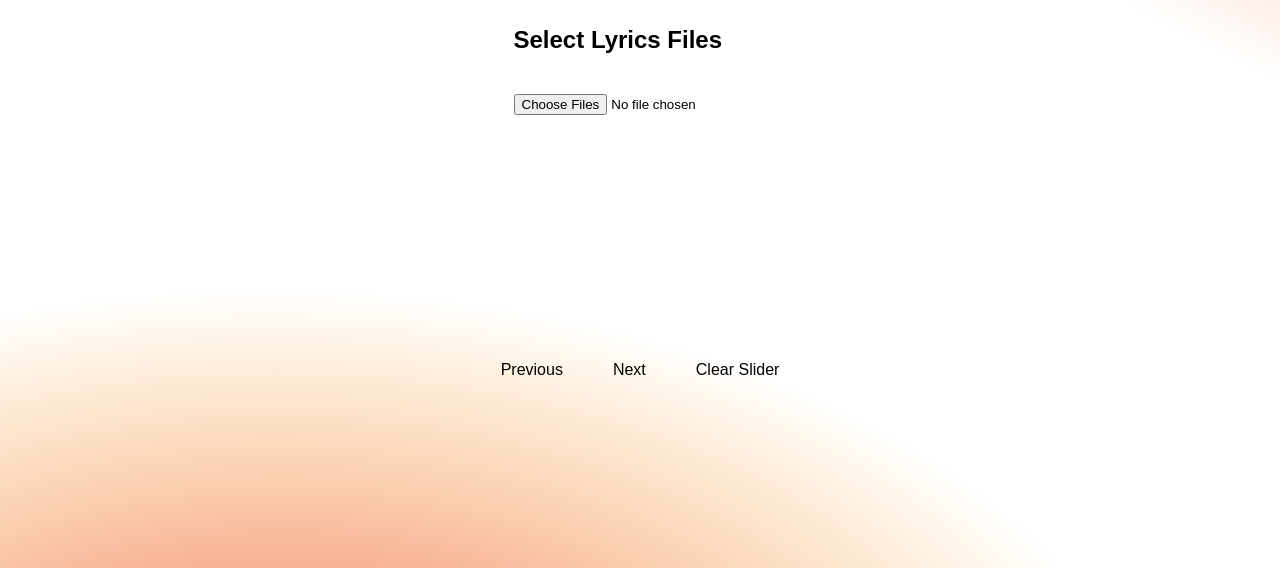
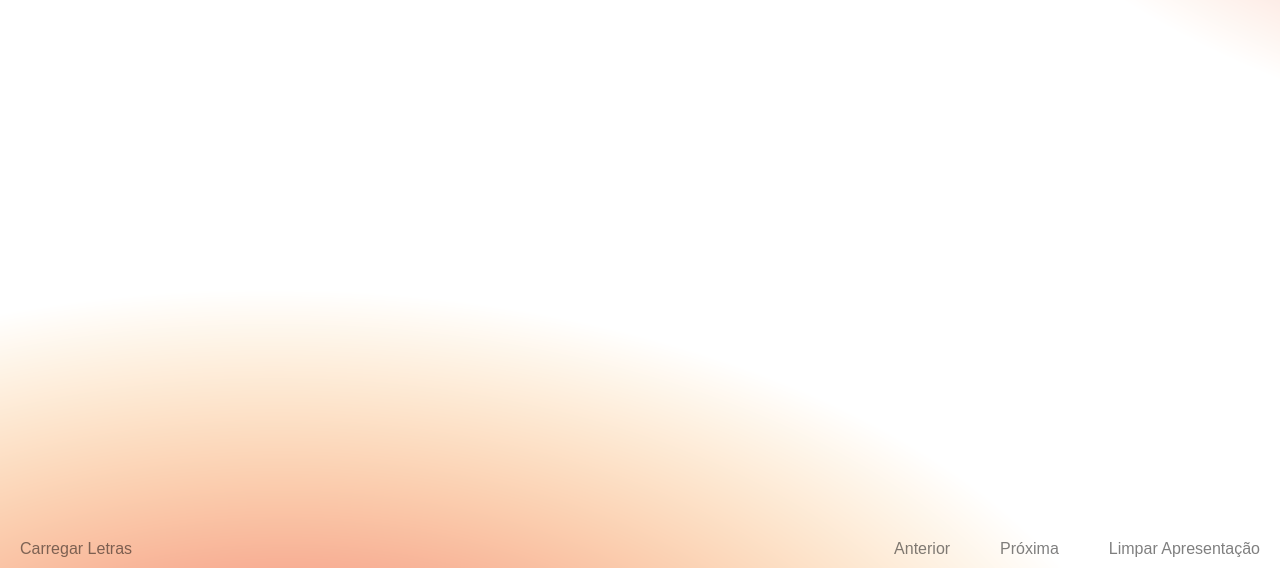
Before and after one commit to lucasbrelaz/lyrics-slider, a plain HTML site: page index.html in a window 1280 px wide. Shown: the part 232-800 px from the top of the page. Drawn offline with Linux system fonts and the light colour scheme.

Commit message:
style: novo layout controles no rodapé

```diff
--- a/index.html
+++ b/index.html
@@ -7,18 +7,17 @@
     <link rel="stylesheet" href="styles.css">
 </head>
 <body>
-    <h1>Music Lyrics Slider</h1>
     <div class="lyrics-list-container">
-        <h2>Select Lyrics Files</h2>
-        <input type="file" id="file-input" multiple>
-        <ul id="lyrics-list"></ul>
+        <button id="openLyrics">Carregar Letras</button>
+        <input type="file" id="inputLyrics" multiple>
+        <ul id="lyricsList"></ul>
     </div>
     <div class="slider-container">
         <div id="slider" class="slider"></div>
-        <div class="controls">
-            <button id="prev">Previous</button>
-            <button id="next">Next</button>
-            <button id="clear">Clear Slider</button>
+        <div class="slider-controls">
+            <button id="prev">Anterior</button>
+            <button id="next">Próxima</button>
+            <button id="clear">Limpar Apresentação</button>
         </div>
     </div>
     <script src="script.js"></script>
--- a/script.js
+++ b/script.js
@@ -1,14 +1,19 @@
 document.addEventListener('DOMContentLoaded', () => {
   const slider = document.getElementById('slider');
+  const openLyricsButton = document.getElementById('openLyrics');
   const prevButton = document.getElementById('prev');
   const nextButton = document.getElementById('next');
   const clearButton = document.getElementById('clear');
-  const fileInput = document.getElementById('file-input');
-  const lyricsList = document.getElementById('lyrics-list');
+  const fileInput = document.getElementById('inputLyrics');
+  const lyricsList = document.getElementById('lyricsList');
 
   let currentIndex = 0;
   let slides = [];
   let filesMap = new Map();
+
+  openLyricsButton.addEventListener('click', () => {
+    fileInput.click(); // Trigger file input click to open file dialog
+  });
 
   function showSlide(index) {
     slides.forEach((slide, i) => {
@@ -66,10 +71,10 @@ document.addEventListener('DOMContentLoaded', () => {
 
   function loadLyrics(file) {
     const reader = new FileReader();
-      reader.onload = function(event) {
+    reader.onload = function (event) {
       const text = event.target.result;
-          const lines = text.split('\n').map(line => line.trim());
-          const nonEmptyLines = lines.filter(line => line !== '');
+      const lines = text.split('\n').map((line) => line.trim());
+      const nonEmptyLines = lines.filter((line) => line !== '');
 
       // Limpar slides existentes antes de carregar novos
       clearSlider();
@@ -102,7 +107,7 @@ document.addEventListener('DOMContentLoaded', () => {
   function handleFileSelect(file, listItem) {
     loadLyrics(file);
     const items = lyricsList.querySelectorAll('li');
-      items.forEach(item => item.classList.remove('selected'));
+    items.forEach((item) => item.classList.remove('selected'));
     listItem.classList.add('selected');
   }
 
@@ -110,11 +115,13 @@ document.addEventListener('DOMContentLoaded', () => {
     const files = Array.from(event.target.files);
     lyricsList.innerHTML = '';
     filesMap.clear();
-      files.forEach(file => {
+    files.forEach((file) => {
       filesMap.set(file.name, file);
       const listItem = document.createElement('li');
       listItem.textContent = file.name;
-          listItem.addEventListener('click', () => handleFileSelect(file, listItem));
+      listItem.addEventListener('click', () =>
+        handleFileSelect(file, listItem),
+      );
       lyricsList.appendChild(listItem);
     });
   });
--- a/styles.css
+++ b/styles.css
@@ -9,11 +9,22 @@ body {
   background: url('background.png') #fff no-repeat;
 }
 
-#lyrics-list li {
+.lyrics-list-container {
+  opacity: .5;
+  position: fixed;
+  left: 0;
+  bottom: 0;
+}
+
+#lyricsList:empty {
+  display: none;
+}
+
+#lyricsList li {
   cursor: pointer;
 }
 
-#lyrics-list li.selected {
+#lyricsList li.selected {
   font-weight: bold;
 }
 
@@ -36,7 +47,6 @@ body {
   height: 100%; /* Ajuste a altura para ocupar todo o contêiner do slider */
   box-sizing: border-box;
   padding: 20px;
-  border: 1px solid #ddd;
   border-radius: 5px;
   box-shadow: 0 2px 4px rgba(0, 0, 0, 0.1);
   text-align: center;
@@ -52,10 +62,14 @@ body {
   opacity: 1;
 }
 
-.controls {
+.slider-controls {
   display: flex;
   justify-content: center;
   gap: 10px;
+  position: fixed;
+  bottom: 0;
+  right: 0;
+  opacity: .5;
 }
 
 button {
@@ -72,6 +86,6 @@ button:hover {
   background-color: rgba(0, 0, 0, 0.1);
 }
 
-input[type="file"] {
-  margin-top: 20px;
+#inputLyrics {
+  display: none;
 }
```
Lines whose indentation alone changed are shown as unchanged.
